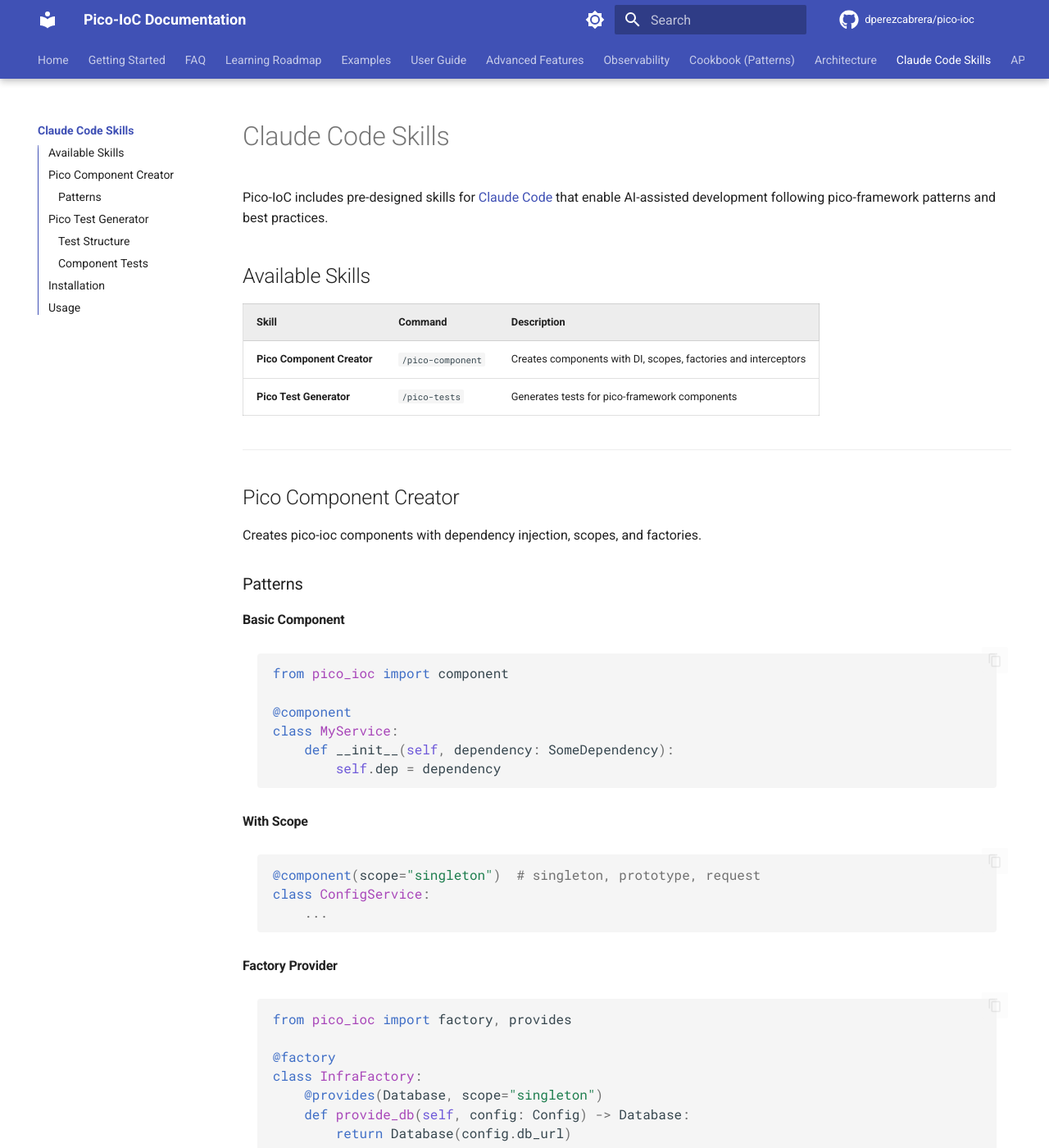
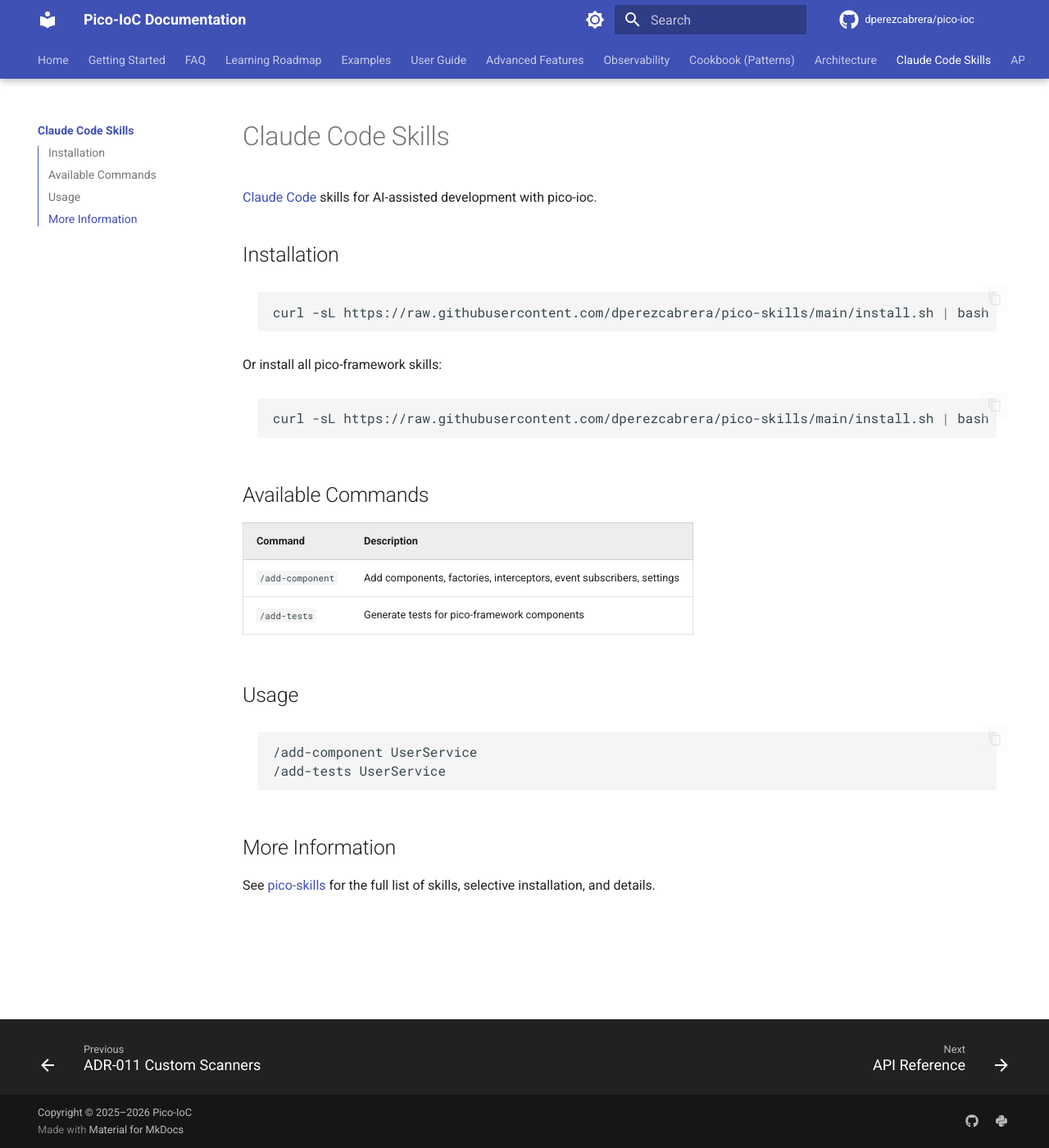
Before and after one commit to dperezcabrera/pico-ioc, an MkDocs documentation site: the page built from docs/skills.md, in a window 1280 px wide and 1400 px high. Shown: the whole window at 82% size. Built offline with MkDocs 1.6.1 and Material for MkDocs 9.7.7, drawn with Linux system fonts in a browser that asks for light colours; comment, search, counter and statistics services are not loaded; some of the changed text lies outside the part shown.

Commit message:
Update skills docs to reference pico-skills installer
Co-Authored-By: Claude Opus 4.6 <noreply@anthropic.com>

````diff
--- a/docs/skills.md
+++ b/docs/skills.md
@@ -1,126 +1,33 @@
 # Claude Code Skills
 
-Pico-IoC includes pre-designed skills for [Claude Code](https://claude.ai/claude-code) that enable AI-assisted development following pico-framework patterns and best practices.
-
-## Available Skills
-
-| Skill | Command | Description |
-|-------|---------|-------------|
-| **Pico Component Creator** | `/pico-component` | Creates components with DI, scopes, factories and interceptors |
-| **Pico Test Generator** | `/pico-tests` | Generates tests for pico-framework components |
-
----
-
-## Pico Component Creator
-
-Creates pico-ioc components with dependency injection, scopes, and factories.
-
-### Patterns
-
-#### Basic Component
-
-```python
-from pico_ioc import component
-
-@component
-class MyService:
-    def __init__(self, dependency: SomeDependency):
-        self.dep = dependency
-```
-
-#### With Scope
-
-```python
-@component(scope="singleton")  # singleton, prototype, request
-class ConfigService:
-    ...
-```
-
-#### Factory Provider
-
-```python
-from pico_ioc import factory, provides
-
-@factory
-class InfraFactory:
-    @provides(Database, scope="singleton")
-    def provide_db(self, config: Config) -> Database:
-        return Database(config.db_url)
-```
-
-#### With Interceptors
-
-```python
-from pico_ioc import intercepted_by, MethodInterceptor
-
-@component
-class MyService:
-    @intercepted_by(LoggingInterceptor)
-    def critical_operation(self):
-        ...
-```
-
----
-
-## Pico Test Generator
-
-Generates tests for any pico-framework component.
-
-### Test Structure
-
-```python
-import pytest
-from unittest.mock import MagicMock, patch
-from pico_ioc import PicoContainer
-
-@pytest.fixture
-def container():
-    """Container with mocks for testing."""
-    container = PicoContainer()
-    return container
-
-@pytest.fixture
-def service(container):
-    """Instance of the service under test."""
-    return container.get(MyService)
-```
-
-### Component Tests
-
-```python
-class TestMyService:
-    def test_get_returns_item(self, service):
-        result = service.get(1)
-        assert result.id == 1
-
-    def test_get_raises_not_found(self, service):
-        with pytest.raises(NotFoundError):
-            service.get(999)
-```
-
----
+[Claude Code](https://code.claude.com) skills for AI-assisted development with pico-ioc.
 
 ## Installation
 
 ```bash
-# Project-level (recommended)
-mkdir -p .claude/skills/pico-component
-# Copy the skill YAML+Markdown to .claude/skills/pico-component/SKILL.md
+curl -sL https://raw.githubusercontent.com/dperezcabrera/pico-skills/main/install.sh | bash -s -- ioc
+```
 
-mkdir -p .claude/skills/pico-tests
-# Copy the skill YAML+Markdown to .claude/skills/pico-tests/SKILL.md
+Or install all pico-framework skills:
 
-# Or user-level (available in all projects)
-mkdir -p ~/.claude/skills/pico-component
-mkdir -p ~/.claude/skills/pico-tests
+```bash
+curl -sL https://raw.githubusercontent.com/dperezcabrera/pico-skills/main/install.sh | bash
 ```
+
+## Available Commands
+
+| Command | Description |
+|---------|-------------|
+| `/add-component` | Add components, factories, interceptors, event subscribers, settings |
+| `/add-tests` | Generate tests for pico-framework components |
 
 ## Usage
 
-```bash
-# Invoke directly in Claude Code
-/pico-component UserService
-/pico-tests UserService
+```
+/add-component UserService
+/add-tests UserService
 ```
 
-See the full skill templates in the [pico-framework skill catalog](https://github.com/dperezcabrera/pico-ioc).
+## More Information
+
+See [pico-skills](https://github.com/dperezcabrera/pico-skills) for the full list of skills, selective installation, and details.
````
